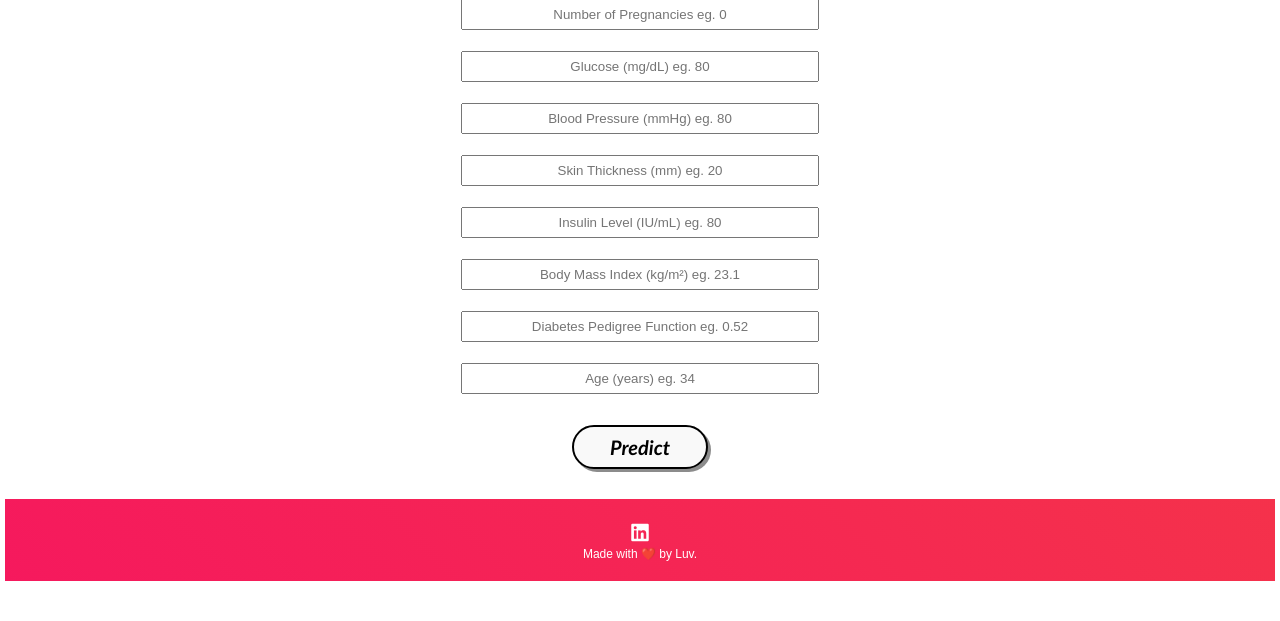
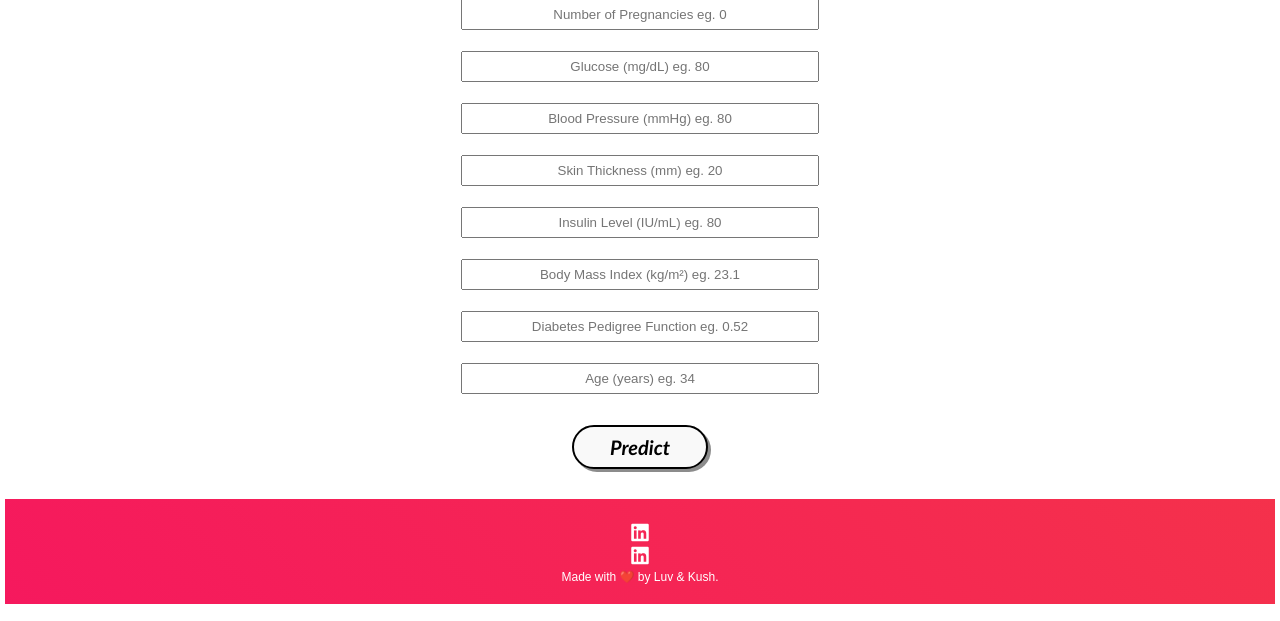
Before and after one commit to luv22/Diabetes-Prediction, a Flask app: page / in a window 1280 px wide. Shown: the part 179-800 px from the top of the page. Run offline with Flask 2, Linux system fonts and the light colour scheme; parts of the project's set-up code (start-up, migrations or seed data) failed here and were passed over; some libraries are stand-ins or nearby versions.

Commit message:
Update index.html

```diff
--- a/templates/index.html
+++ b/templates/index.html
@@ -52,7 +52,11 @@
 
                <a target="_blank" href="https://www.linkedin.com/in/luv16"><i class="fab fa-linkedin fa-lg contact-icon"></i></a>
            </div>
-           <p class='footer-description'>Made with ❤️ by Luv.</p>
+           <div class="contact">
+
+               <a target="_blank" href="https://www.linkedin.com/in/luv16"><i class="fab fa-linkedin fa-lg contact-icon"></i></a>
+           </div>
+           <p class='footer-description'>Made with ❤️ by Luv & Kush.</p>
        </div>
       </center>
     </body>
```
